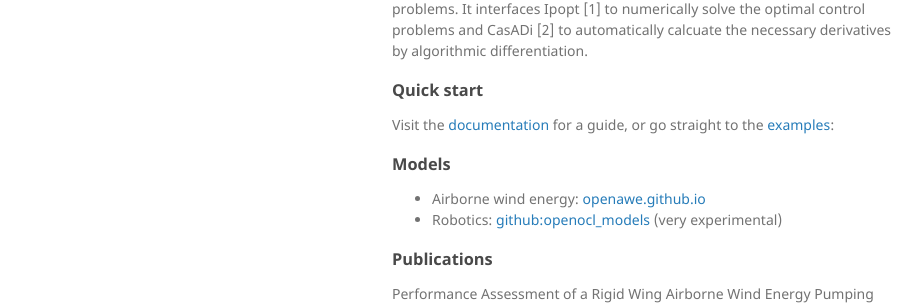
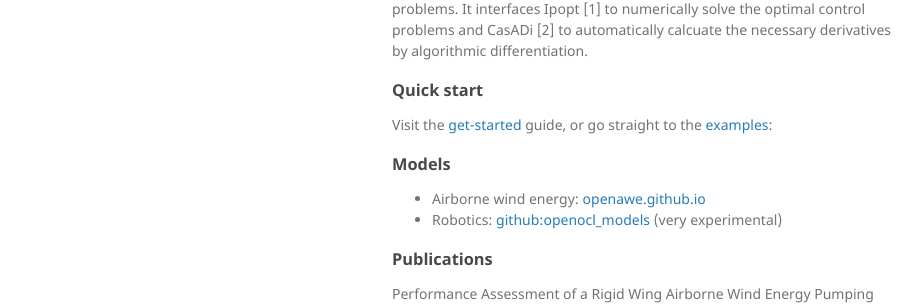
Before and after one commit to OpenOCL/openocl.github.io, a Jekyll site: the page built from index.md, in a window 1280 px wide. Shown: the part 366-674 px from the top of the page, without its empty margins (178-1100 px from the left). Built offline with Jekyll 4.4.1, drawn with Linux system fonts in a browser that asks for light colours; our own code applies the rules of GitHub Pages for plain Markdown files.

Commit message:
Update index.md

```diff
--- a/index.md
+++ b/index.md
@@ -3,13 +3,13 @@
 ---
 <img src="https://openocl.org/imgs/vdp.png" width="30%"> <img src="https://openocl.org/imgs/car.png" width="30%"> <img src="https://openocl.org/imgs/circ.png" width="30%">
 <img src="https://openocl.org/imgs/pend.png" width="30%"> <img src="https://openocl.org/imgs/ballbeam.png" width="30%"> <img src="https://openocl.org/imgs/lemn.png" width="30%">
-[Get started](get_started.md) - [API Docs](api-docs.md)
+[Get started](get-started.md) - [API Docs](api-docs.md)
 
 The Open Optimal Control Library is a toolbox for Matlab/Octave that facilitates modelling and formulation of (parametric) optimal control problems. It interfaces Ipopt [1] to numerically solve the optimal control problems and CasADi [2] to automatically calcuate the necessary derivatives by algorithmic differentiation.
 
 ### Quick start
 
-Visit the [documentation](doc.md) for a guide, or go straight to the [examples](https://github.com/JonasKoenemann/optimal-control/tree/master/Examples):
+Visit the [get-started](get-started.md) guide, or go straight to the [examples](https://github.com/JonasKoenemann/optimal-control/tree/master/Examples):
 
 
 ### Models
```
